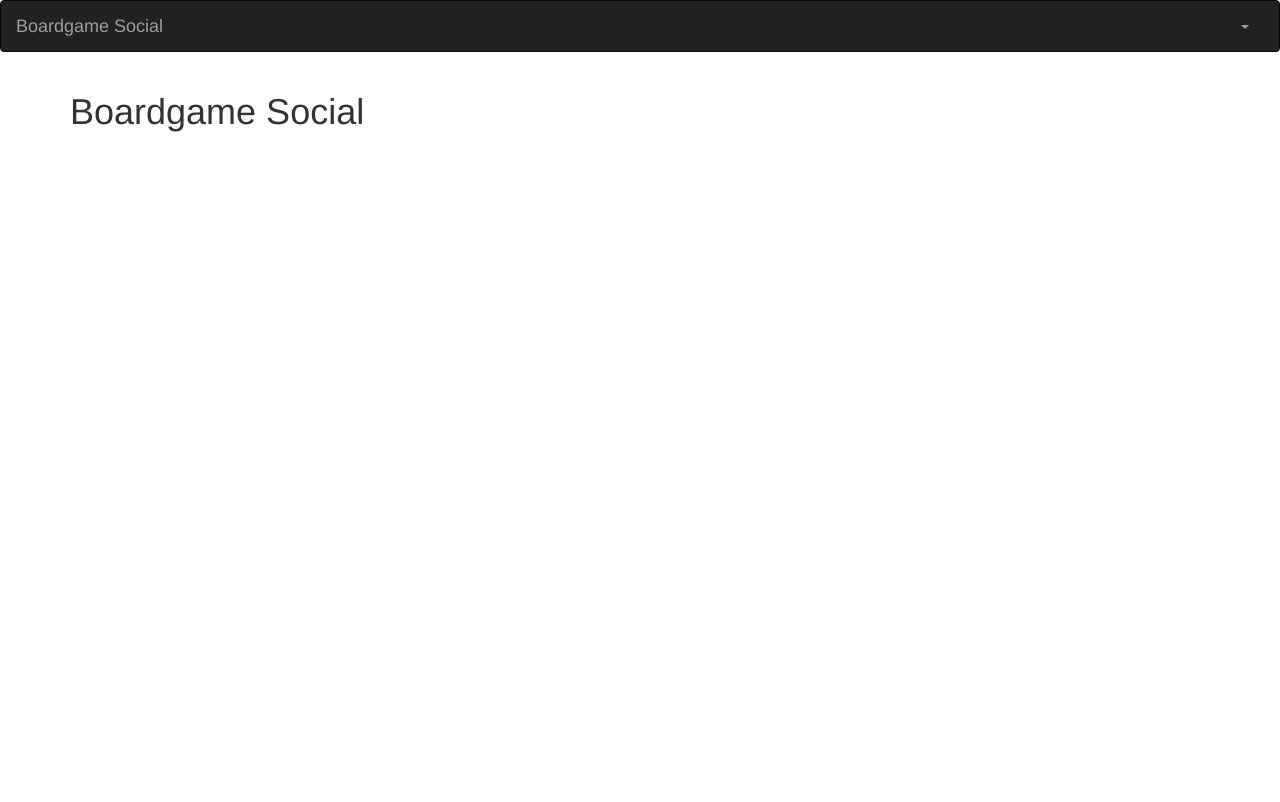
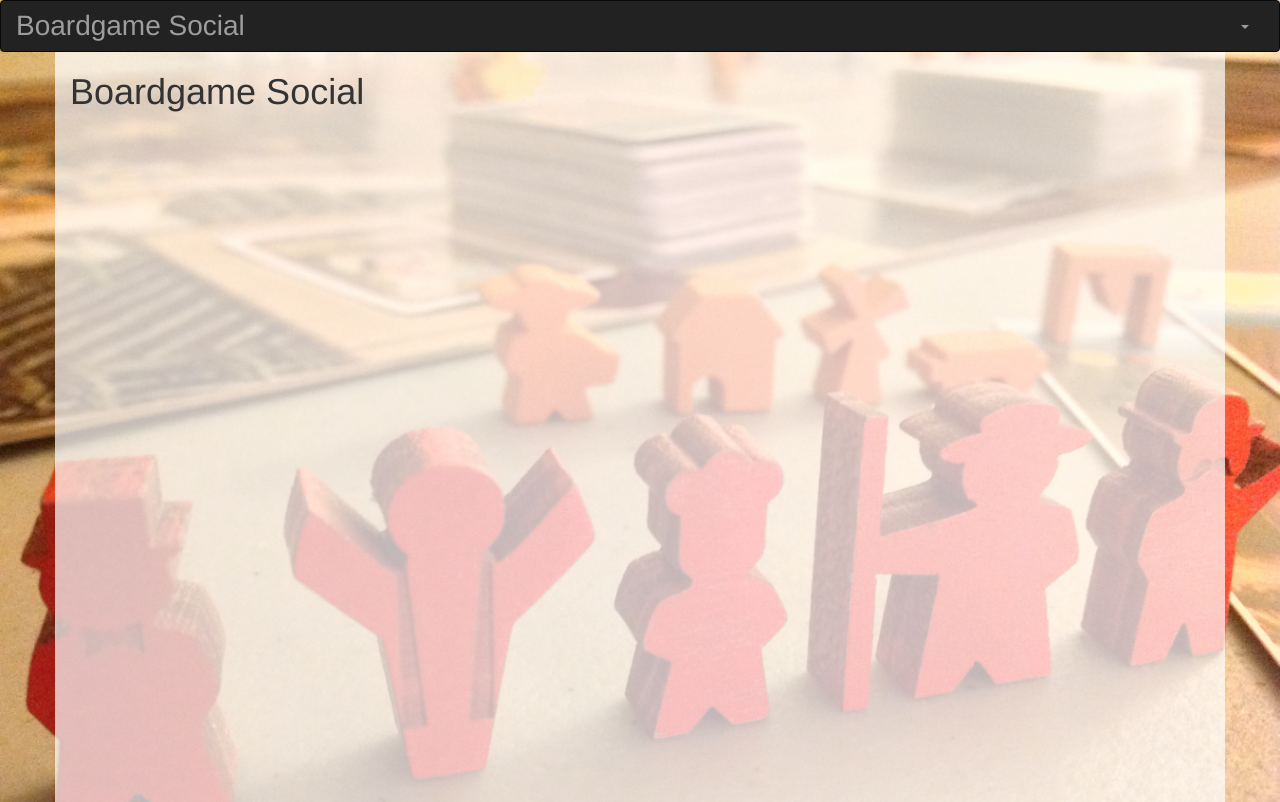
Before and after one commit to ttalhouk/boardgame-social, a Rails app: page / in a window 1280 px wide. Run offline with Rails 7, Linux system fonts and the light colour scheme; the visitor is signed in with stand-in values (Sample User, id 1); style sheets or scripts are compiled from the project's sources; some libraries are stand-ins or nearby versions.

Commit message:
add background image

```diff
--- a/boardgame-social/app/assets/javascripts/application.js
+++ b/boardgame-social/app/assets/javascripts/application.js
@@ -11,11 +11,9 @@
 // about supported directives.
 //
 //= require jquery
-//= require jquery.turbolinks
-//= require jquery_ujs
 //= require bootstrap-sprockets
 //= require react
 //= require react_ujs
+//= require jquery_ujs
 //= require components
-//= require turbolinks
 //= require_tree .
--- a/boardgame-social/app/assets/stylesheets/custom.css.scss
+++ b/boardgame-social/app/assets/stylesheets/custom.css.scss
@@ -5,8 +5,6 @@
 .alert-notice {
   @extend .alert-info;
 }
-
-
 
 @import "bootstrap-sprockets";
 @import "bootstrap";
@@ -31,3 +29,46 @@
     font-size: 3.5vw;
   }
 }
+html {
+  height: 100%;
+}
+body {
+  background-image: image-url("game-workers.jpg");
+  background-size: cover;
+  background-repeat: no-repeat;
+  background-attachment: fixed;
+  background-position: center;
+}
+.wrapper{
+  position:absolute;
+  width: 100%;
+  height:100%;
+  margin: -50px auto;
+  z-index: -2;
+}
+div.container {
+  background: rgba(255,255,255,0.7);
+  position: relative;
+  padding-top: 50px;
+  padding-bottom: 20px;
+  min-height: 100%;
+  z-index:-1;
+}
+.navbar {
+  margin-bottom: 0px;
+}
+.navbar-brand {
+  font-size: 28px;
+}
+
+.navbar-header:before, .navbar-header:after {
+  display: inline;
+}
+
+.dropdown-menu > li > a, .dropdown-toggle {
+  text-align:right;
+}
+
+.dropdown-menu {
+  min-width: 110px;
+}
--- a/boardgame-social/app/views/layouts/application.html.erb
+++ b/boardgame-social/app/views/layouts/application.html.erb
@@ -37,6 +37,7 @@
           </div>
         </div>
       </nav>
+      <div class="wrapper">
         <% if notice %>
           <p class="alert alert-success"><%= notice %></p>
         <% end %>
@@ -46,6 +47,7 @@
         <div class="container">
           <%= yield %>
         </div>
+    </div>
     <%= javascript_include_tag 'application', 'data-turbolinks-track': 'reload' %>
   </body>
 </html>
```
Also changed, not shown: boardgame-social/app/assets/images/game-workers.jpg (added). Lines whose indentation alone changed are shown as unchanged.
